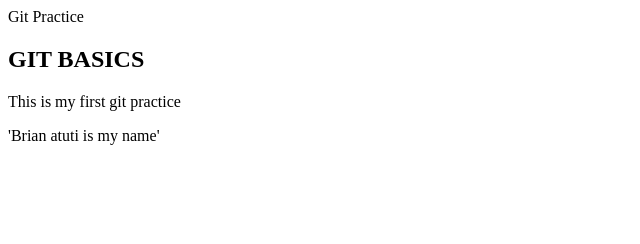
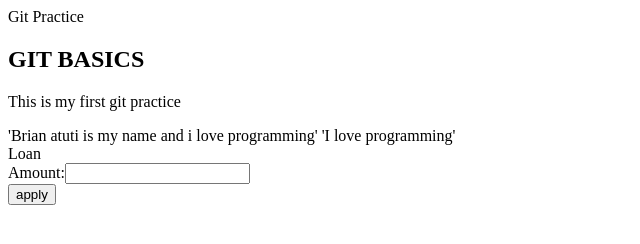
Before and after one commit to Atuti-Brian/Git-test, a plain HTML site: page Index.html in a window 1280 px wide. Shown: the whole page, without its empty margins (0-640 px from the left). Drawn offline with Linux system fonts and the light colour scheme.

Commit message:
added a form to index.html

```diff
--- a/Index.html
+++ b/Index.html
@@ -6,6 +6,11 @@
     <body>
         <h2>GIT BASICS</h2>
         <p> This is my first git practice</p>
-        'Brian atuti is my name'
+        'Brian atuti is my name and i love programming'
+        'I love programming'
+        <form>
+            Loan<br>
+           Amount:<input type="text" aria-placeholder="enter amout"><br><button>apply</button>
+        </form>
     </body>
 </html>
```
Also changed, not shown: 1 other file.
